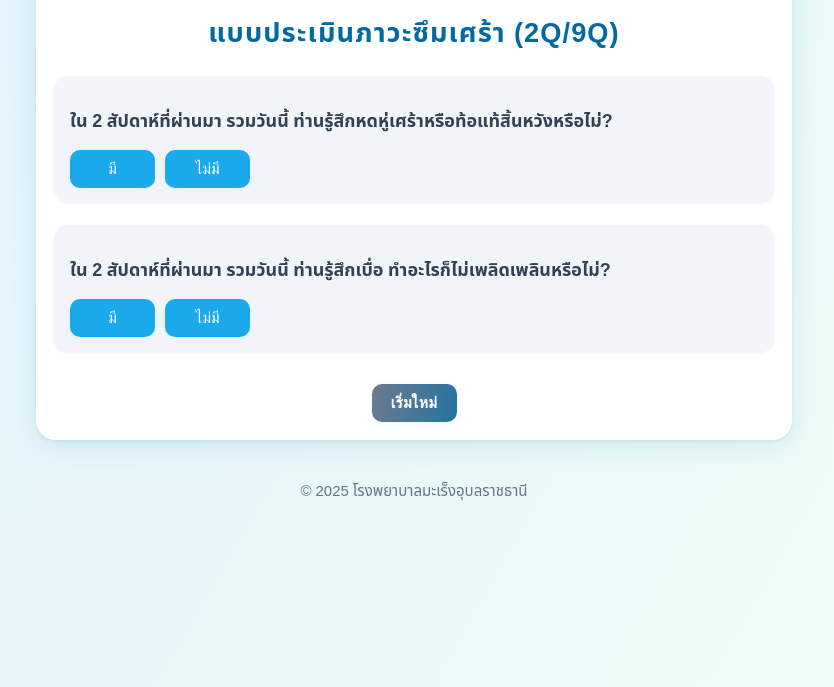
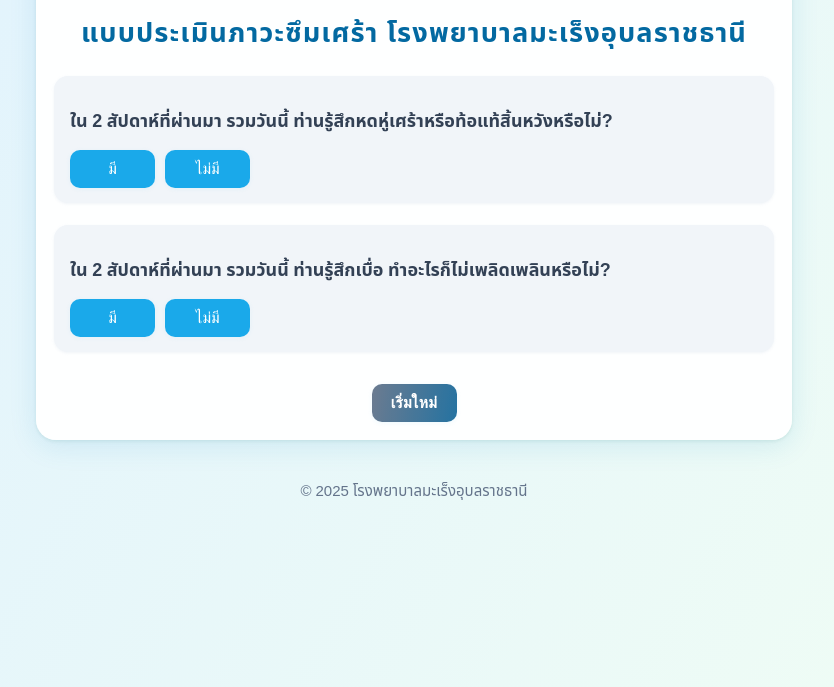
Before and after one commit to guzer2529/guzer2529-depression-screen-ubch, a plain HTML site: page index.html in a window 1280 px wide. Shown: the part 153-840 px from the top of the page, without its empty margins (226-1060 px from the left). Drawn offline with Linux system fonts and the light colour scheme.

Commit message:
Update index.html

```diff
--- a/index.html
+++ b/index.html
@@ -10,7 +10,7 @@
 <body>
   <div class="container">
     <img src="images/ubch_logo.png" alt="UBCH Logo" class="logo animate-bounce" />
-    <h1>แบบประเมินภาวะซึมเศร้า (2Q/9Q)</h1>
+    <h1>แบบประเมินภาวะซึมเศร้า โรงพยาบาลมะเร็งอุบลราชธานี</h1>
     <div id="app"></div>
     <button onclick="restart()" class="btn restart-btn">เริ่มใหม่</button>
   </div>
```
